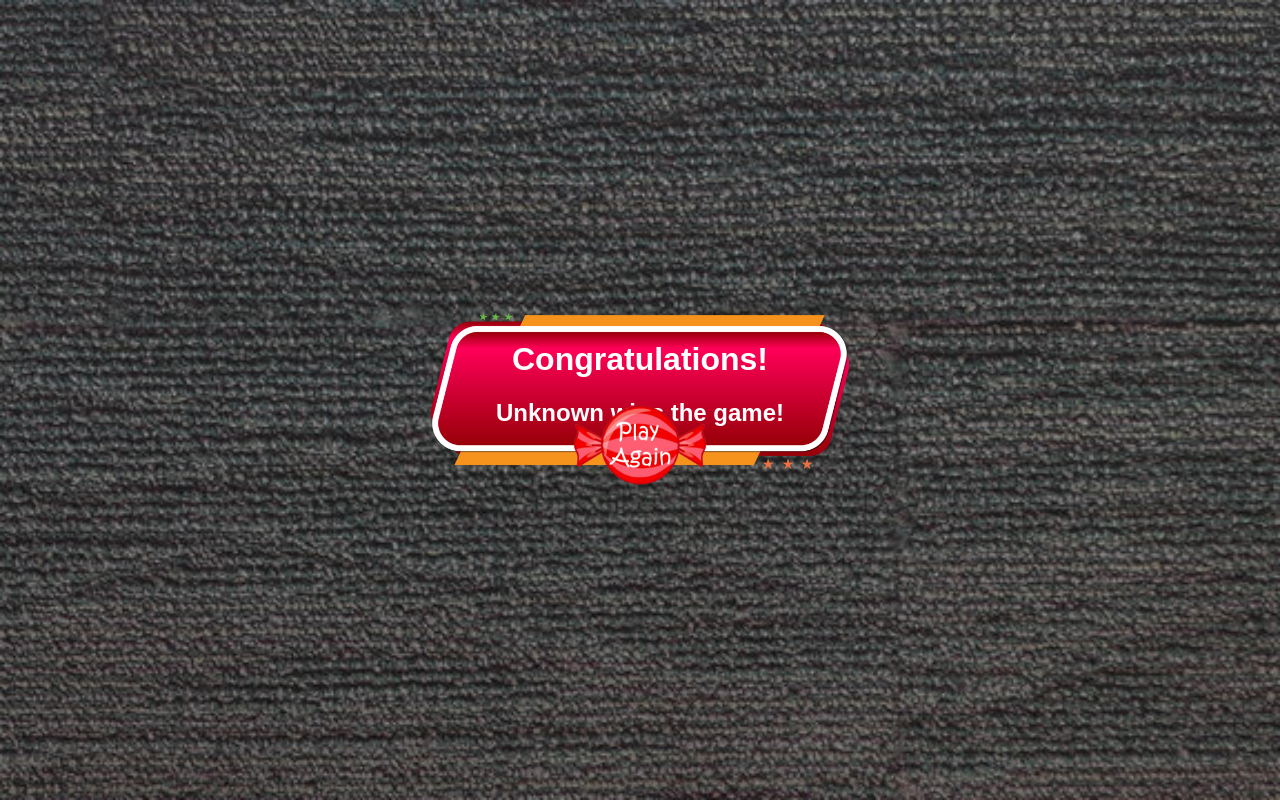
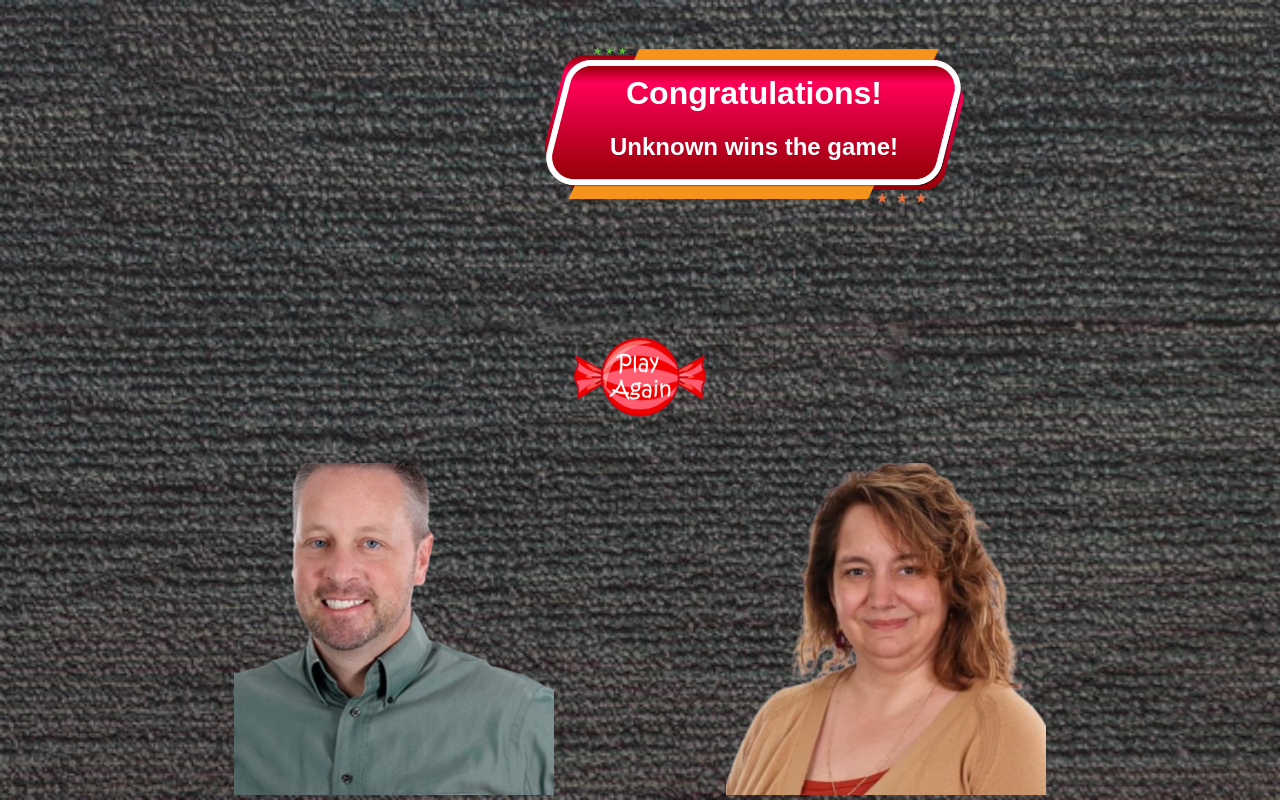
Before and after one commit to hauntedghoul/Nim, a React (Create React App) app in the folder nim/: page /winner in a window 1280 px wide. Built offline with nearby package versions, Linux system fonts and the light colour scheme.

Commit message:
Professors added to Winner page

```diff
--- a/nim/src/Components/Winner.css
+++ b/nim/src/Components/Winner.css
@@ -8,6 +8,32 @@ body {
   margin: 0;
 }
 
-  .Congrats{
-    margin-top: 50px;
-  }
+.Congrats {
+  margin-top: 50px;
+}
+
+.winnerbg{
+  margin-left: 300px;
+}
+
+.professors {
+  display: flex;
+  flex-direction: row;
+}
+
+.kohler, .sarah {
+  margin-top: 200px;
+  justify-self: center;
+  background-position: center;
+  background-repeat: no-repeat;
+  width: 25vw;
+  height: 26vw;
+}
+
+.kohler {
+  background-image: url('../../public/images/kohler.png');
+}
+
+.sarah {
+  background-image: url('../../public/images/sarah.png');
+}
--- a/nim/src/Components/winner.js
+++ b/nim/src/Components/winner.js
@@ -1,6 +1,7 @@
 import React from 'react';
 import { useLocation, useNavigate } from 'react-router-dom';
 import './Winner.css';
+
 
 const Winner = () => {
   const location = useLocation();
@@ -19,11 +20,16 @@ const Winner = () => {
 
   return (
     <div className="winner">
-      <div style={backgroundStyle}>
+      <div style={backgroundStyle} className="winnerbg">
         <h1 className="Congrats">Congratulations!</h1>
         <h2>{winner} wins the game!</h2>
       </div>
-      <button className='confirm' onClick={() => navigate('/')}><img className='setup' src='/images/PlayAgain.png' alt='Setup Wrapper' /></button>
+      <br></br>
+      <div className="professors">
+        <div className="kohler"></div>
+        <button className='confirm' onClick={() => navigate('/')}><img className='setup' src='/images/PlayAgain.png' alt='Setup Wrapper' /></button>
+        <div className="sarah"></div>
+      </div>
     </div>
   );
 };
```
